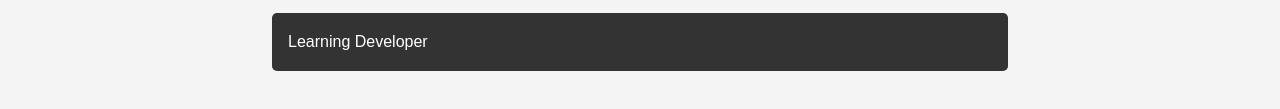
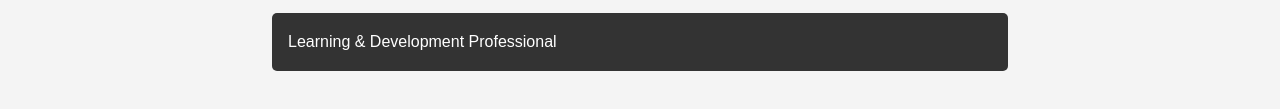
Before and after one commit to ael444/ael444.github.io, a plain HTML site: page index.html in a window 1280 px wide. Shown: the part 1273-1382 px from the top of the page. Drawn offline with Linux system fonts and the light colour scheme.

Commit message:
Update index.html

```diff
--- a/index.html
+++ b/index.html
@@ -35,7 +35,7 @@
             <ul id="category-list">
                 <li><a href="#" data-category="web-design">Digital Transformation Leader</a></li>
                 <li><a href="#" data-category="graphic-design">Creator</a></li>
-                <li><a href="#" data-category="photography">Learning Developer</a></li>
+                <li><a href="#" data-category="photography">Learning & Development Professional</a></li>
                 <!-- Add more categories as needed -->
             </ul>
         </section>
```
